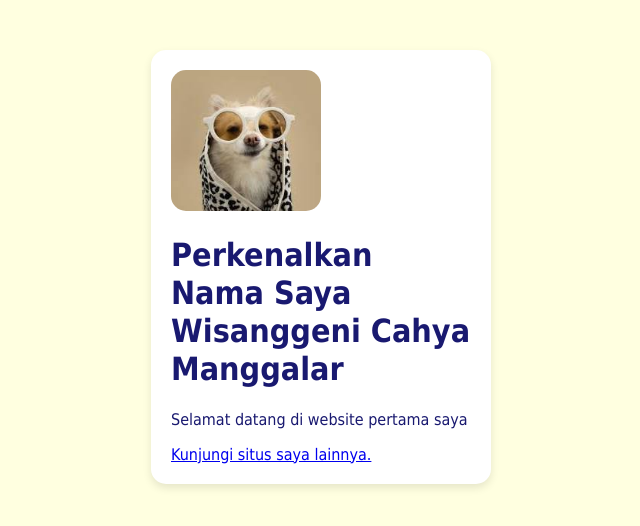
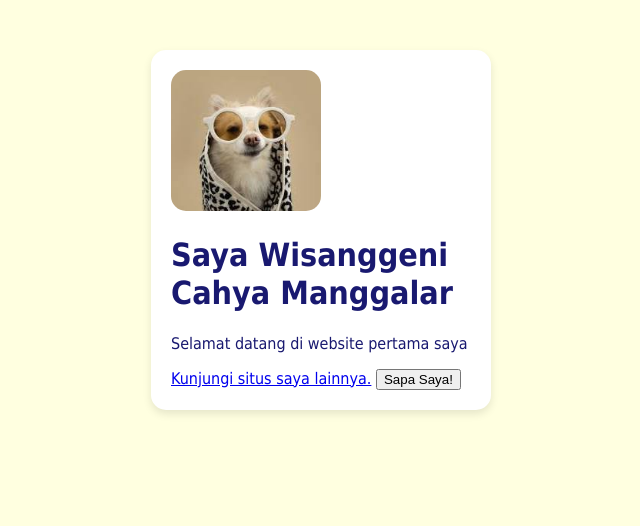
Before and after one commit to Wisanggenieee/PelatihanTIK2025, a plain HTML site: page index.html in a window 1280 px wide. Shown: the whole page, without its empty margins (319-959 px from the left). Drawn offline with Linux system fonts and the light colour scheme.

Commit message:
Update index.html

```diff
--- a/index.html
+++ b/index.html
@@ -7,9 +7,10 @@
   <body>
     <div class="kartu-profil">
       <img src="download.jpg" alt="Ini Gambar Hewan Peliharaan">
-      <h1>Perkenalkan Nama Saya Wisanggeni Cahya Manggalar</h1>
+      <h1>Saya Wisanggeni Cahya Manggalar</h1>
       <p>Selamat datang di website pertama saya </p>
       <a href="https://www.wikipedia.org/"> Kunjungi situs saya lainnya.</a>
+      <button id="sapaButton">Sapa Saya!</button>
     </div>
 
     <script src="script.js"></script>
```
